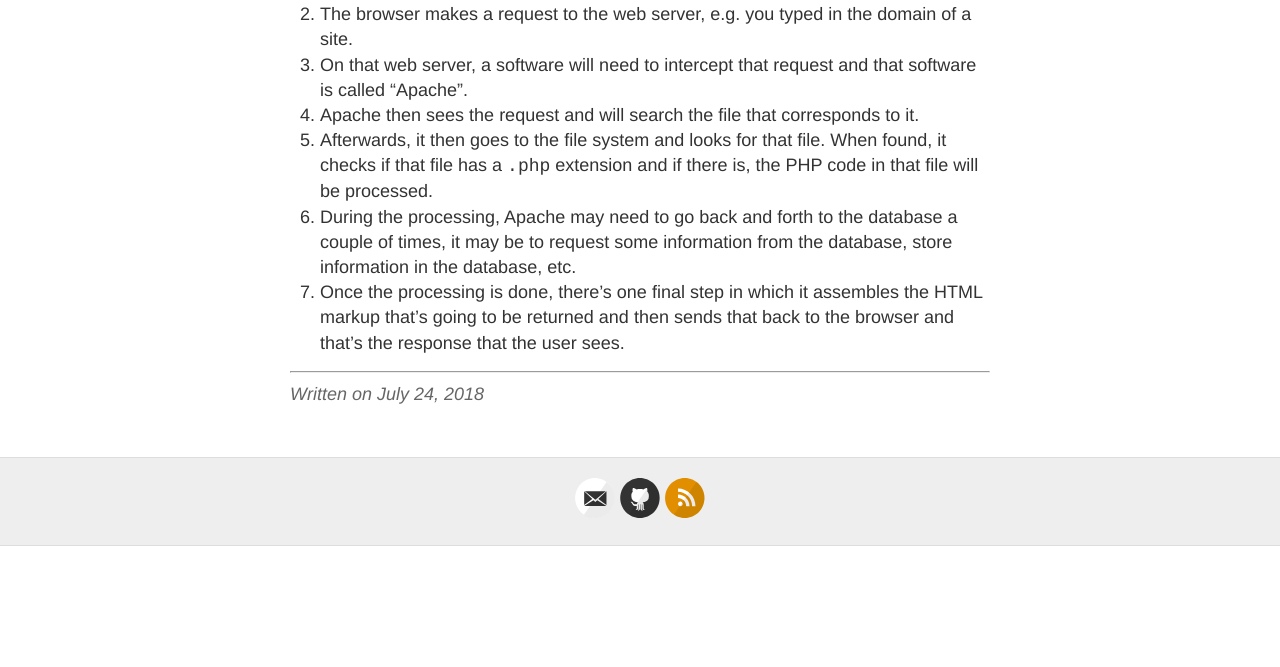
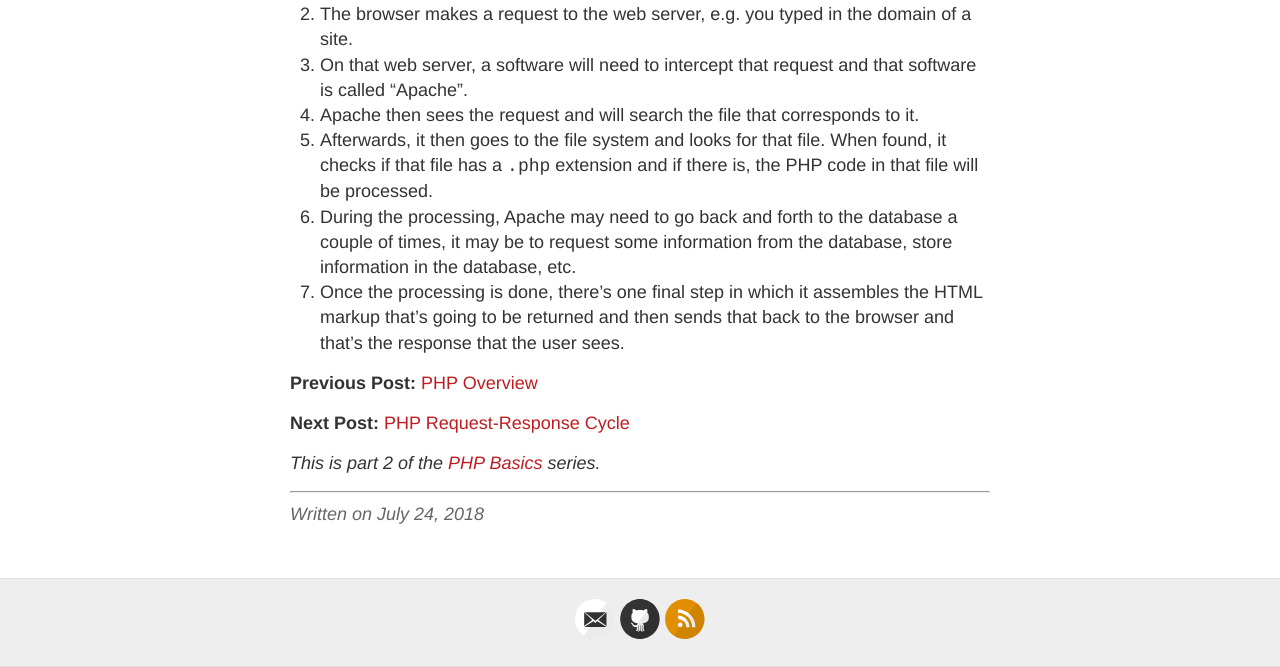
Before and after one commit to kennyalmendral/kennyalmendral.github.io, a Jekyll site: the page built from _posts/2018-07-24-php-request-response-cycle.md, in a window 1280 px wide. Shown: the part 679-1346 px from the top of the page. Built offline with Jekyll 4.4.1, drawn with Linux system fonts in a browser that asks for light colours; before the commit the page ends 1225 px from its top, so only the background shows below that.

Commit message:
Update 2018-07-24-php-request-response-cycle.md

```diff
--- a/_posts/2018-07-24-php-request-response-cycle.md
+++ b/_posts/2018-07-24-php-request-response-cycle.md
@@ -15,4 +15,10 @@ This cycle in PHP describes the way that a browser and a web server communicate
 6. During the processing, Apache may need to go back and forth to the database a couple of times, it may be to request some information from the database, store information in the database, etc.
 7. Once the processing is done, there's one final step in which it assembles the HTML markup that's going to be returned and then sends that back to the browser and that's the response that the user sees.
 
+**Previous Post:** [PHP Overview](https://kennyalmendral.github.io/php-overview/)
+
+**Next Post:** [PHP Request-Response Cycle](https://kennyalmendral.github.io/php-request-response-cycle/)
+
+_This is part 2 of the [PHP Basics](https://kennyalmendral.github.io/php-basics/){:target="_blank"} series._
+
 ---
```
